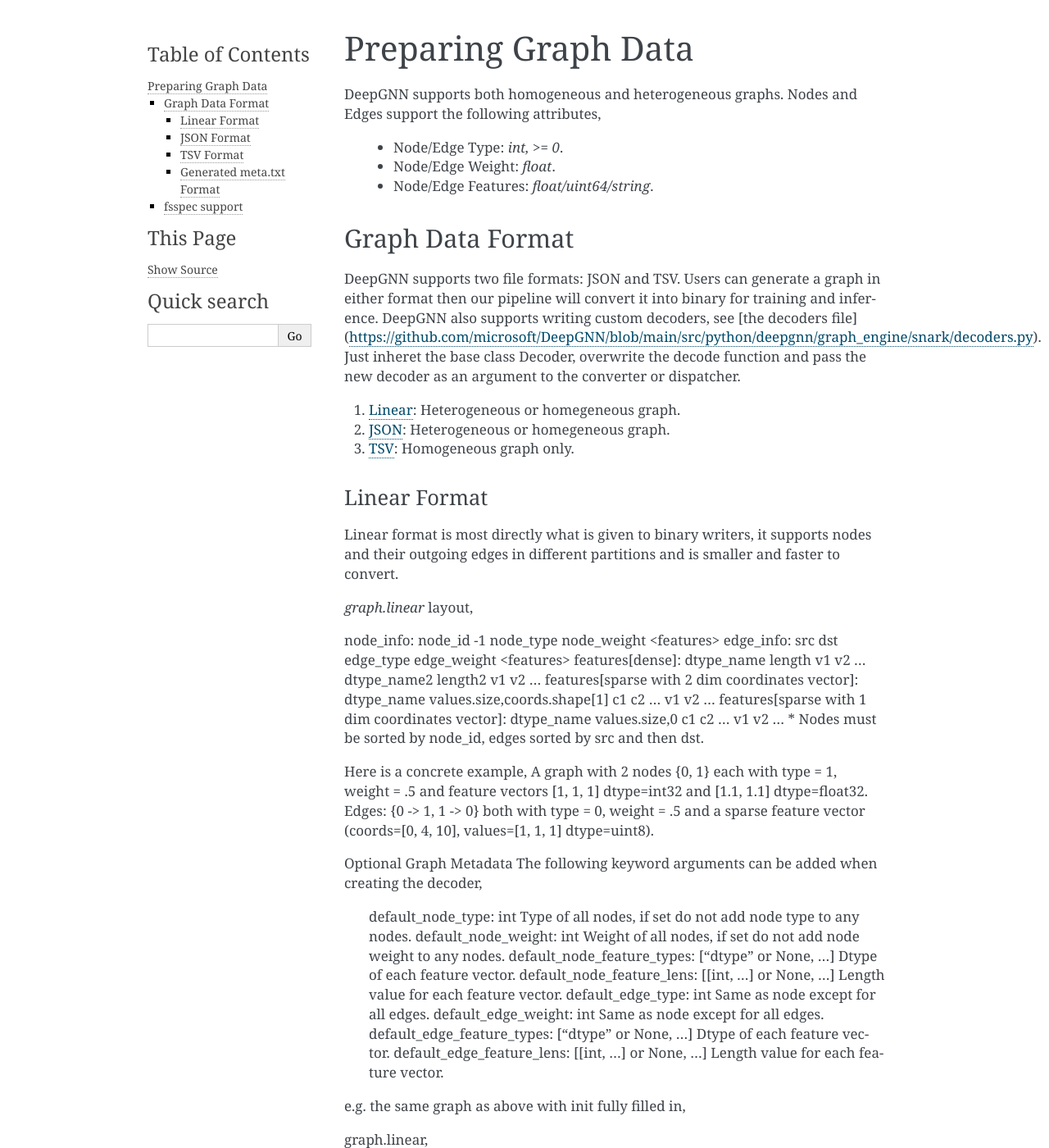
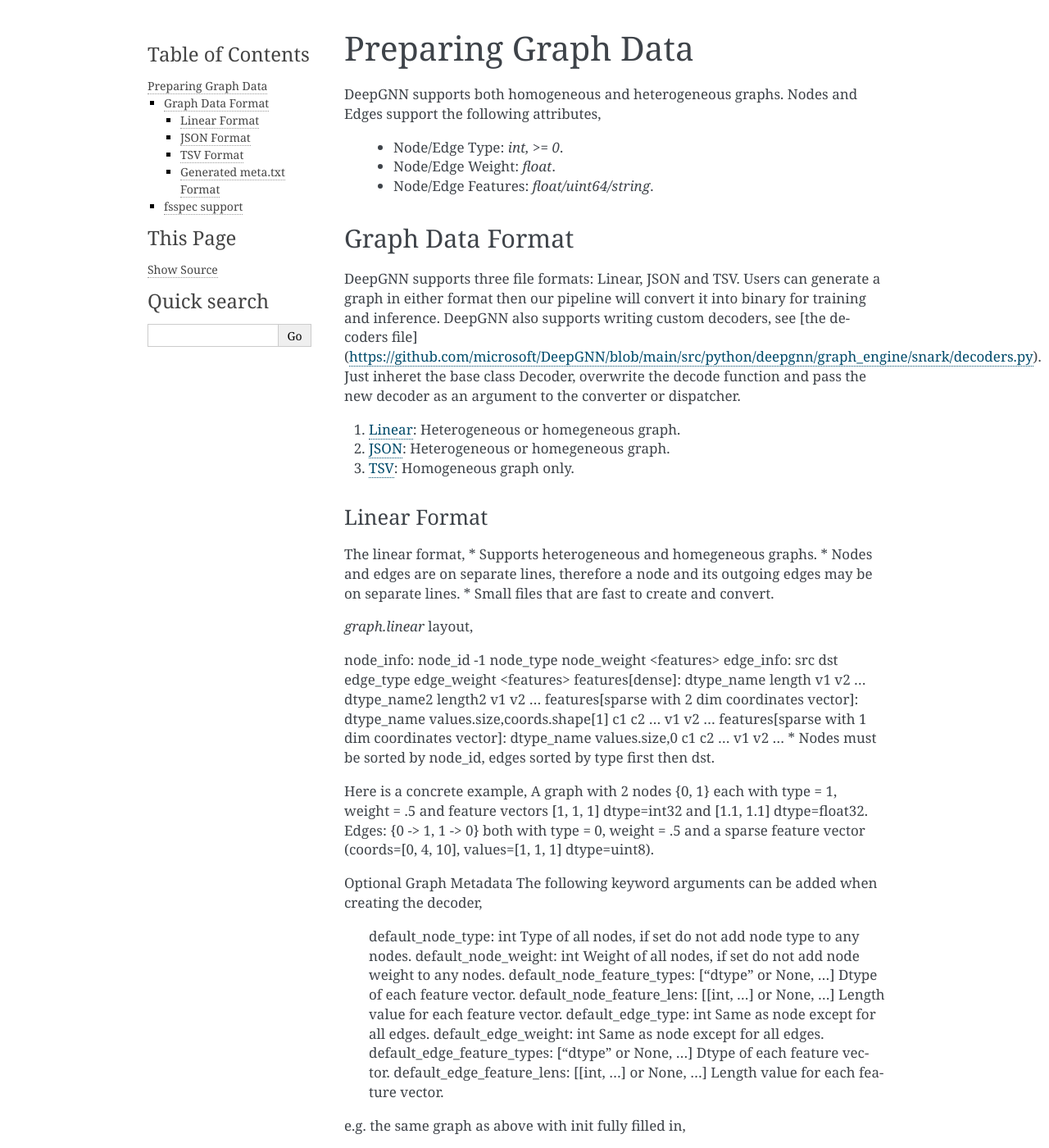
Before and after one commit to microsoft/DeepGNN, a Sphinx documentation site: the page built from docs/graph_engine/data_spec.rst, in a window 1280 px wide and 1400 px high. Shown: the whole window at 82% size. Built offline with Sphinx 7.4.7, drawn with Linux system fonts in a browser that asks for light colours.

Commit message:
Update docs.

```diff
--- a/docs/graph_engine/data_spec.rst
+++ b/docs/graph_engine/data_spec.rst
@@ -12,7 +12,7 @@
 Graph Data Format
 *****************
 
-DeepGNN supports two file formats: JSON and TSV.
+DeepGNN supports three file formats: Linear, JSON and TSV.
 Users can generate a graph in either format then our pipeline will convert it into binary for training and inference.
 DeepGNN also supports writing custom decoders, see [the decoders file](https://github.com/microsoft/DeepGNN/blob/main/src/python/deepgnn/graph_engine/snark/decoders.py).
 Just inheret the base class Decoder, overwrite the decode function and pass the new decoder as an argument to the converter or dispatcher.
@@ -24,10 +24,12 @@
 3. `TSV <#tsv-format>`_: Homogeneous graph only.
 
 Linear Format
-===========
+=============
 
-Linear format is most directly what is given to binary writers, it supports nodes and their outgoing edges in
-different partitions and is smaller and faster to convert.
+The linear format,
+* Supports heterogeneous and homegeneous graphs.
+* Nodes and edges are on separate lines, therefore a node and its outgoing edges may be on separate lines.
+* Small files that are fast to create and convert.
 
 `graph.linear` layout,
 
@@ -42,7 +44,7 @@
 features[dense]: dtype_name length v1 v2 ... dtype_name2 length2 v1 v2 ...
 features[sparse with 2 dim coordinates vector]: dtype_name values.size,coords.shape[1] c1 c2 ... v1 v2 ...
 features[sparse with 1 dim coordinates vector]: dtype_name values.size,0 c1 c2 ... v1 v2 ...
-* Nodes must be sorted by node_id, edges sorted by src and then dst.
+* Nodes must be sorted by node_id, edges sorted by type first then dst.
 
 Here is a concrete example,
 A graph with 2 nodes {0, 1} each with type = 1, weight = .5 and
```
Also changed, not shown: 1 other file.
